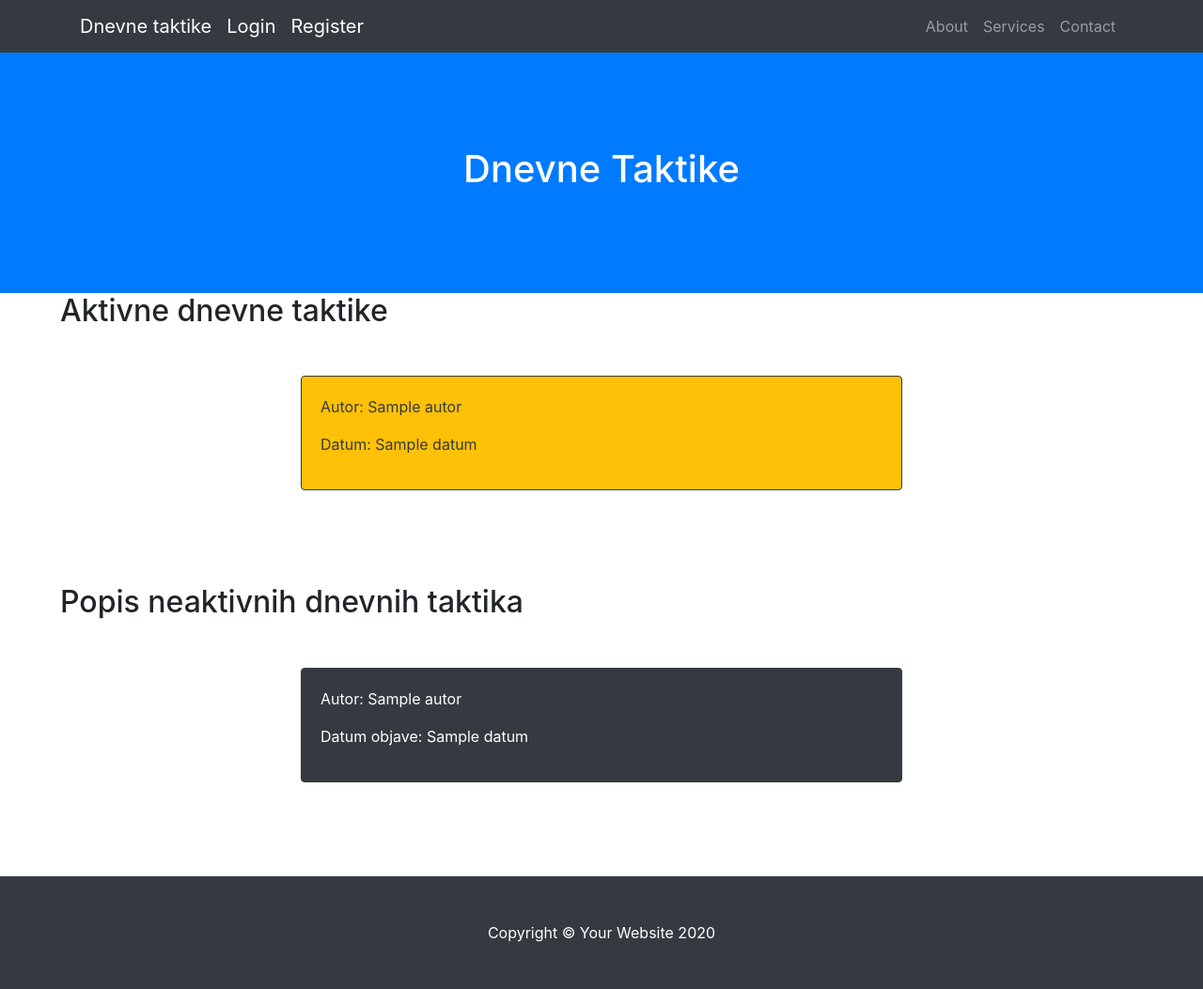
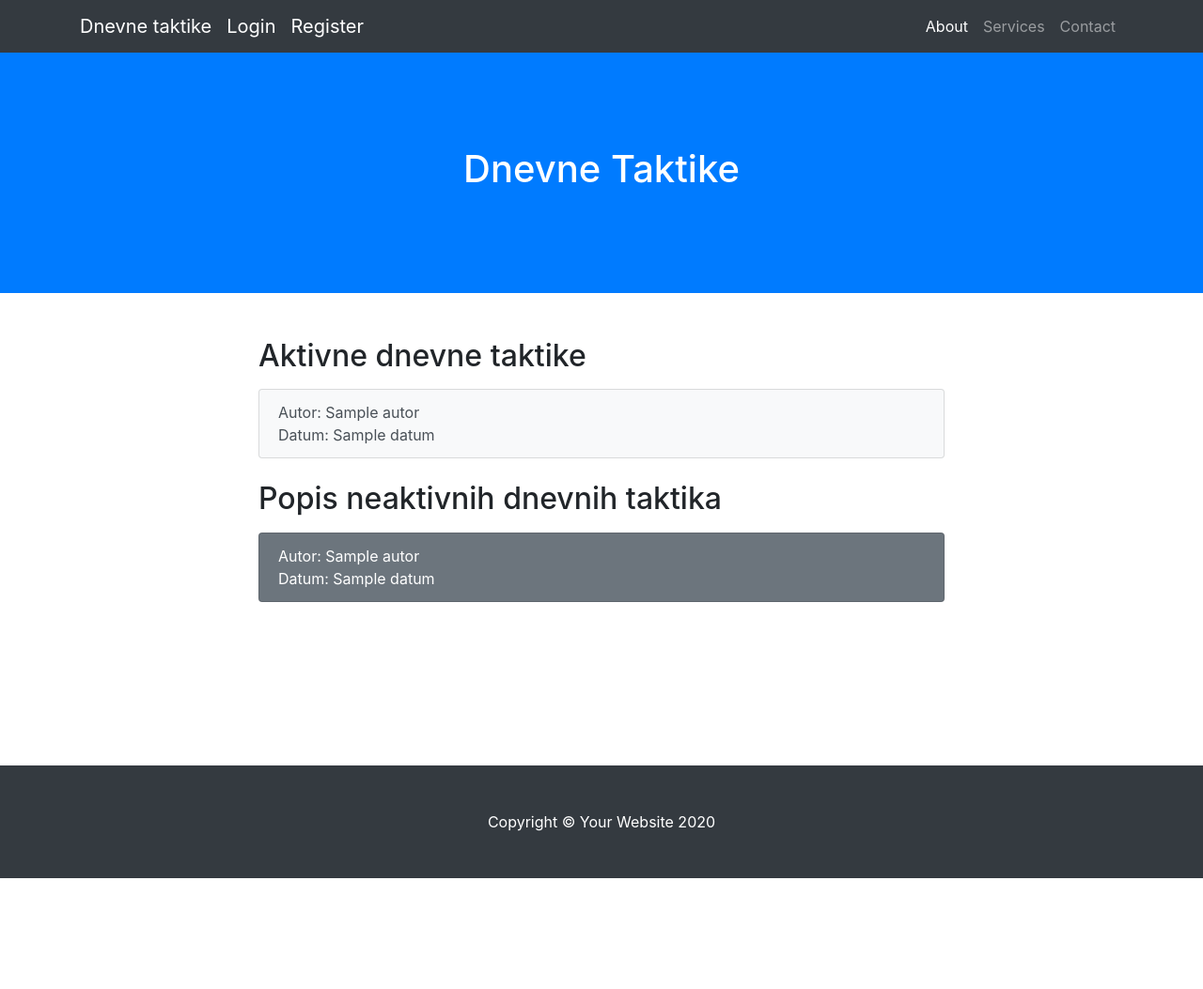
Before and after one commit to Ivan-Klabucar/Chess-Club-Webapp, a Django app: template IzvorniKod/templates/listaDnevnihTaktika.html in a window 1280 px wide. Shown: the whole page at 94% size. After the commit the page ends 935 px from the top, so only its background shows below. Run offline with Django 3.2, Linux system fonts and the light colour scheme; the template is opened without the code that fills it: most values are stand-ins (such as "Sample title", 1, 10 or a date in 2020); some libraries are stand-ins or nearby versions.

Commit message:
prijedlog izgleda liste taktika

```diff
--- a/IzvorniKod/templates/listaDnevnihTaktika.html
+++ b/IzvorniKod/templates/listaDnevnihTaktika.html
@@ -7,30 +7,37 @@
 
 {% block content %}
 
-<h2 style="margin-left: 5%; margin-bottom: 50px;">Aktivne dnevne taktike</h2>
+<section id="about" class="pt-5">
+    <div class="container">
+      <div class="row">
+        <div class="col-lg-8 mx-auto">
 
-{% for taktikaIstaknuta in listaTaktikeIstaknute %}
+            <h2>Aktivne dnevne taktike</h2>
+            <div class="list-group mt-3 mb-4">
+            {% for taktikaIstaknuta in listaTaktikeIstaknute %}
+            <a class="bg-light list-group-item list-group-item-action" href="/taktika">
+                    Autor: {{ taktikaIstaknuta.autor }}<br/>
+                    Datum: {{ taktikaIstakunta.datum }}
+            </a>
+            {%endfor%}
+            </div>
 
 
 
-<div class="card border border-dark bg-warning text-dark rounded" style="width: 50%; margin-left: 25%; margin-bottom: 100px; cursor: pointer;" onclick="location.href='/taktika';">
-    <div class="card-body">
-        <p> Autor: {{ taktikaIstaknuta.autor }} </p>
-        <p> Datum: {{ taktikaIstakunta.datum }} </p>
+            <h2>Popis neaktivnih dnevnih taktika</h2>
+            <div class="list-group mt-3 mb-4">
+            {% for taktika in listaTaktika %}
+            <a class="bg-secondary text-white list-group-item list-group-item-action" href="/taktika">
+                Autor: {{ taktika.autor }}<br/>
+                Datum: {{ taktika.datum }}
+            </a>
+            {%endfor%}
+            </div>
+        </div>
+      </div>
     </div>
-</div>
-{%endfor%}
+</section>
 
-<h2 style="margin-left: 5%; margin-bottom: 50px;">Popis neaktivnih dnevnih taktika</h2>
 
-{% for taktika in listaTaktika %}
-
-<div class="card border border-dark bg-dark text-white rounded" style="width: 50%; margin-left: 25%; margin-bottom: 100px; cursor: pointer;" onclick="location.href='/taktika';">
-    <div class="card-body">
-        <p> Autor: {{ taktika.autor }} </p>
-        <p> Datum objave: {{ taktika.datum }} </p>
-    </div>
-</div>
-{%endfor%}
 
 {% endblock %}
```
